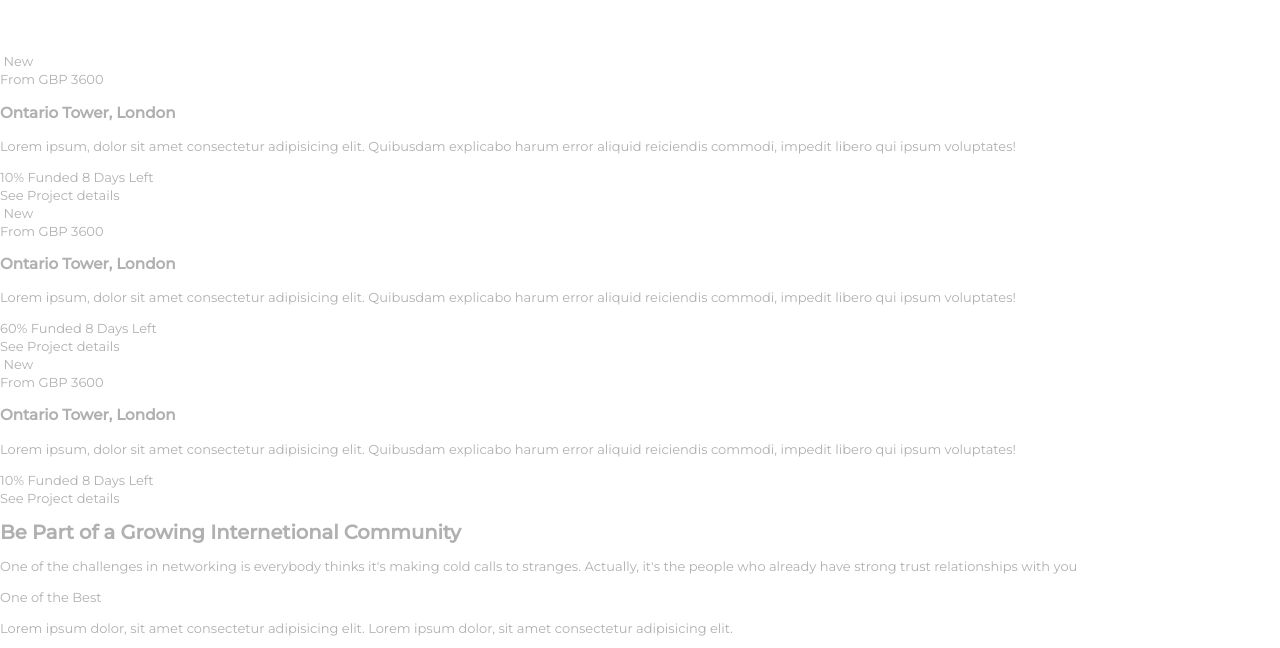
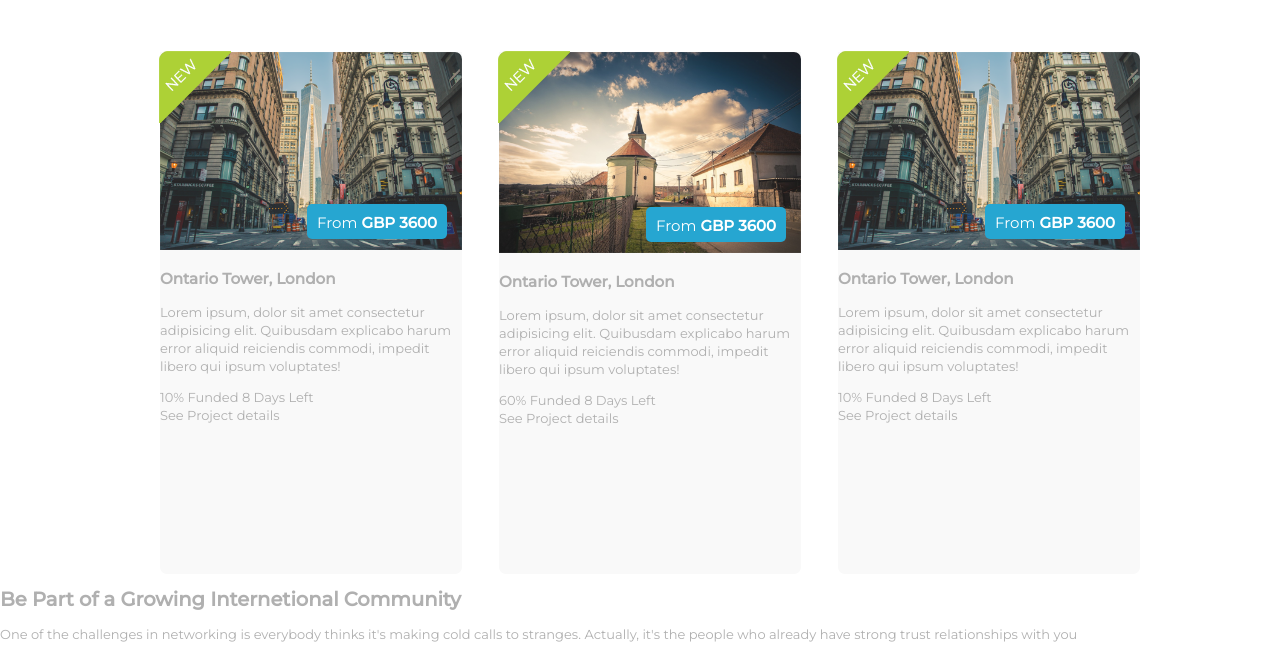
Before and after one commit to coffeemaniak/crowdme, a website: page source/index.html in a window 1280 px wide. Shown: the part 2315-2963 px from the top of the page. Drawn offline with nearby package versions, Linux system fonts and the light colour scheme; files that its build step writes are made by us from their sources.

Commit message:
start cards section

```diff
--- a/source/index.html
+++ b/source/index.html
@@ -124,14 +124,15 @@
             </div>
             <button class="feature__button">Become a member</button>
         </section>
-        <section>
-            <div>
-                <div>
-                    <img>
-                    <span>New</span>
-                    <div>From GBP 3600</div>
+        <section class="card">
+            <div class="card__item">
+                <div class="card__img">
+                    <img src="img/pic1.png" alt="Ontario Tower" width="302" height="227" class="card__image">
+                    <span class="card__new"></span>
+                    <div class="card__price">
+                        From <span class="card__price-value">GBP 3600</span></div>
                 </div>
-                <div>
+                <div class="card__description">
                     <h3>Ontario Tower, London</h3>
                     <p>
                         Lorem ipsum, dolor sit amet consectetur adipisicing elit.
@@ -150,11 +151,11 @@
                     See Project details
                 </div>
             </div>
-            <div>
-                <div>
-                    <img>
-                    <span>New</span>
-                    <div>From GBP 3600</div>
+            <div class="card__item">
+                <div class="card__img">
+                    <img src="img/picture2.png" width="302" height="227" alt="ontario" class="card__image">
+                    <span class="card__new"></span>
+                    <div class="card__price">From <span class="card__price-value">GBP 3600</span></div>
                 </div>
                 <div>
                     <h3>Ontario Tower, London</h3>
@@ -175,11 +176,11 @@
                     See Project details
                 </div>
             </div>
-            <div>
-                <div>
-                    <img>
-                    <span>New</span>
-                    <div>From GBP 3600</div>
+            <div class="card__item">
+                <div class="card__img">
+                    <img src="img/pic1.png" width="302" height="227" alt="ontario" class="card__image">
+                    <span class="card__new"></span>
+                    <div class="card__price">From <span class="card__price-value">GBP 3600</span></div>
                 </div>
                 <div>
                     <h3>Ontario Tower, London</h3>
--- /dev/null
+++ b/source/less/block/card.less
@@ -0,0 +1,51 @@
+.card {
+    width: 980px;
+    margin: 0 auto;
+    display: flex;
+    justify-content: space-between;
+}
+
+.card__item {
+    width: 302px;
+    min-height: 522px;
+    display: flex;
+    flex-direction: column;
+    background-color: #f9f9f9;
+    border-radius: 0 0 7px 7px;
+}
+
+.card__img {
+    position: relative;
+}
+
+.card__image {
+    border-radius: 7px 7px 0 0;
+}
+
+.card__new {
+    background-image: url(../img/new.png);
+    width: 72px;
+    height: 72px;
+    position: absolute;
+    left: -1px;
+    top: -1px;
+}
+
+.card__price {
+    width: 140px;
+    height: 35px;
+    background-color: #26a6d1;
+    border: none;
+    border-radius: 5px;
+    font-size: 15px;
+    color: white;
+    text-align: center;
+    padding-top: 10px;
+    position: absolute;
+    bottom: 15px;
+    right: 15px;
+}
+
+.card__price-value {
+    font-weight: 600;
+}
--- a/source/less/style.less
+++ b/source/less/style.less
@@ -6,3 +6,4 @@
 @import "block/tabs.less";
 @import "block/find.less";
 @import "block/feature.less";
+@import "block/card.less";
```
Also changed, not shown: build/css/style.min.css, build/img/new.png (added), build/img/ontario.png (added), build/img/pic1.png (added), build/img/pic2.png (added), build/img/picture2.png (added), build/index.html, source/img/new.png (added), source/img/ontario.png (added), source/img/pic1.png (added), source/img/pic2.png (added), source/img/picture2.png (added), 1 other file.
